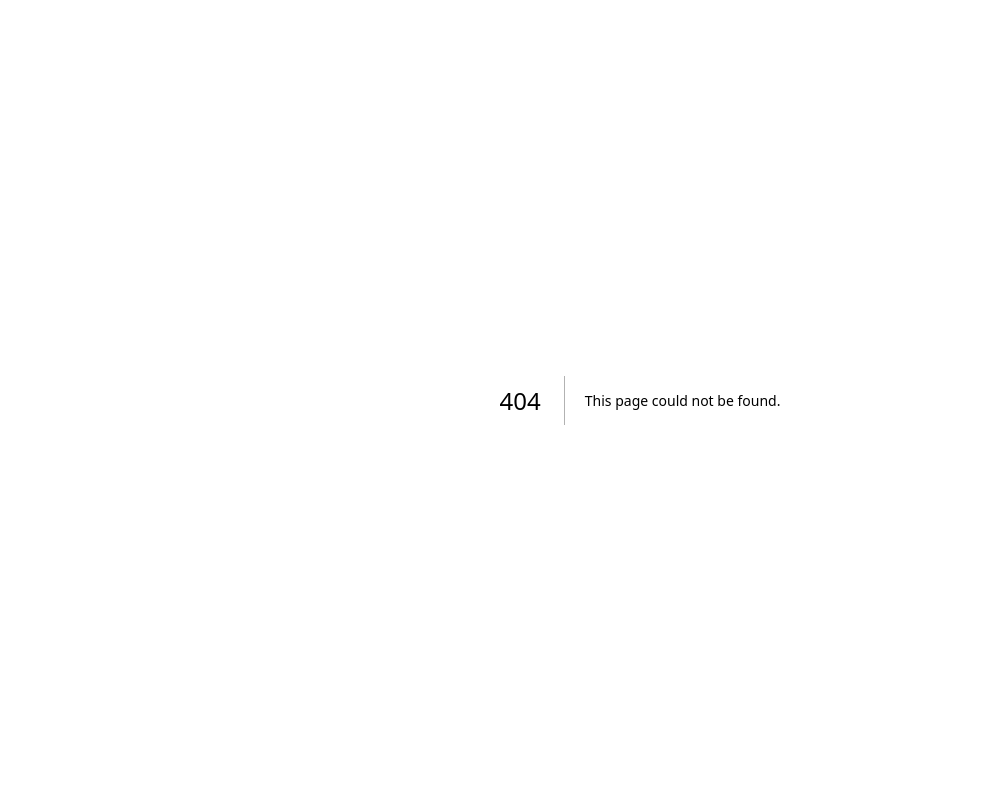
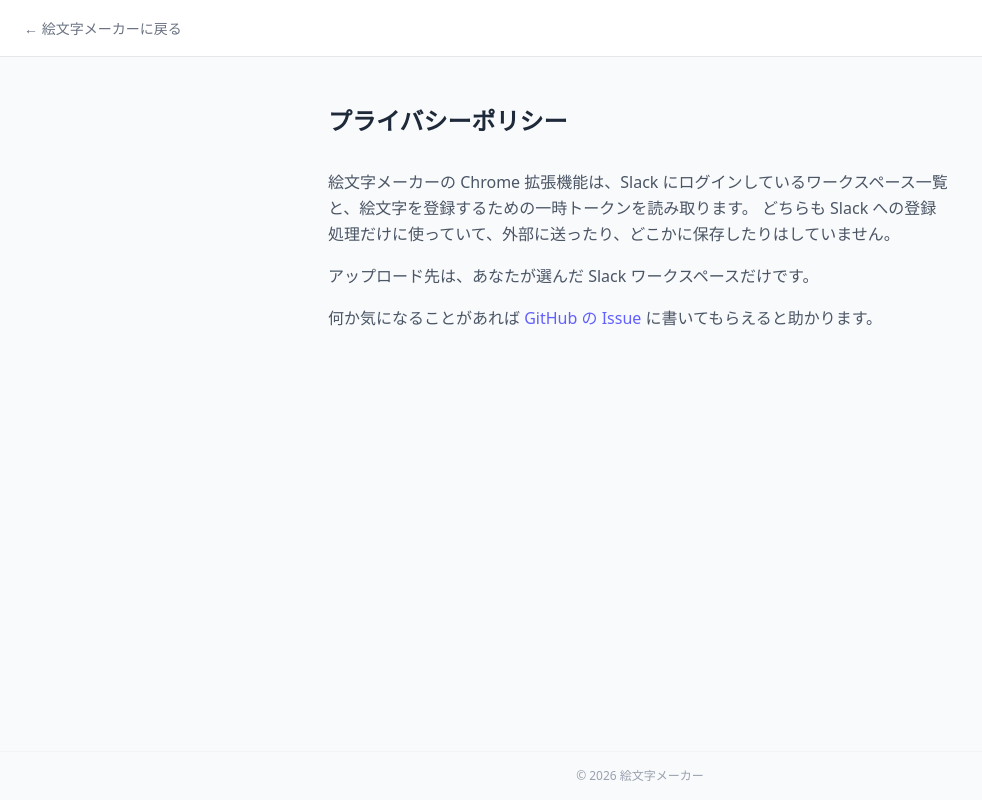
Before and after one commit to shotasten/emoji-maker, a Next.js app: page /privacy in a window 1280 px wide. Before the commit this address had no page. Shown: the whole page, without its empty margins (0-982 px from the left). Built offline with nearby package versions, Linux system fonts and the light colour scheme; a web font is replaced by a local one.

Commit message:
feat: プライバシーポリシーページを追加 (/privacy)

```diff
--- /dev/null
+++ b/pages/privacy.tsx
@@ -0,0 +1,56 @@
+import Head from "next/head";
+import Link from "next/link";
+
+const SITE_URL = "https://emoji-maker.shotaste.com";
+
+export default function Privacy() {
+  return (
+    <>
+      <Head>
+        <title>プライバシーポリシー｜絵文字メーカー</title>
+        <meta name="robots" content="noindex" />
+        <link rel="canonical" href={`${SITE_URL}/privacy`} />
+      </Head>
+
+      <div className="min-h-screen bg-gray-50 flex flex-col">
+        <header className="bg-white border-b border-gray-200 px-6 py-4">
+          <Link href="/" className="text-sm text-gray-500 hover:text-gray-700">
+            ← 絵文字メーカーに戻る
+          </Link>
+        </header>
+
+        <main className="flex-1 max-w-2xl mx-auto w-full px-6 py-12">
+          <h1 className="text-2xl font-bold text-gray-800 mb-8">プライバシーポリシー</h1>
+
+          <div className="prose prose-gray text-gray-600 leading-relaxed flex flex-col gap-4">
+            <p>
+              絵文字メーカーの Chrome 拡張機能は、Slack にログインしているワークスペース一覧と、絵文字を登録するための一時トークンを読み取ります。
+              どちらも Slack への登録処理だけに使っていて、外部に送ったり、どこかに保存したりはしていません。
+            </p>
+
+            <p>
+              アップロード先は、あなたが選んだ Slack ワークスペースだけです。
+            </p>
+
+            <p>
+              何か気になることがあれば{" "}
+              <a
+                href="https://github.com/shotasten/emoji-maker-chrome-extension/issues"
+                target="_blank"
+                rel="noopener noreferrer"
+                className="text-indigo-500 hover:underline"
+              >
+                GitHub の Issue
+              </a>{" "}
+              に書いてもらえると助かります。
+            </p>
+          </div>
+        </main>
+
+        <footer className="text-center text-xs text-gray-400 py-4 border-t border-gray-100">
+          © 2026 絵文字メーカー
+        </footer>
+      </div>
+    </>
+  );
+}
```
